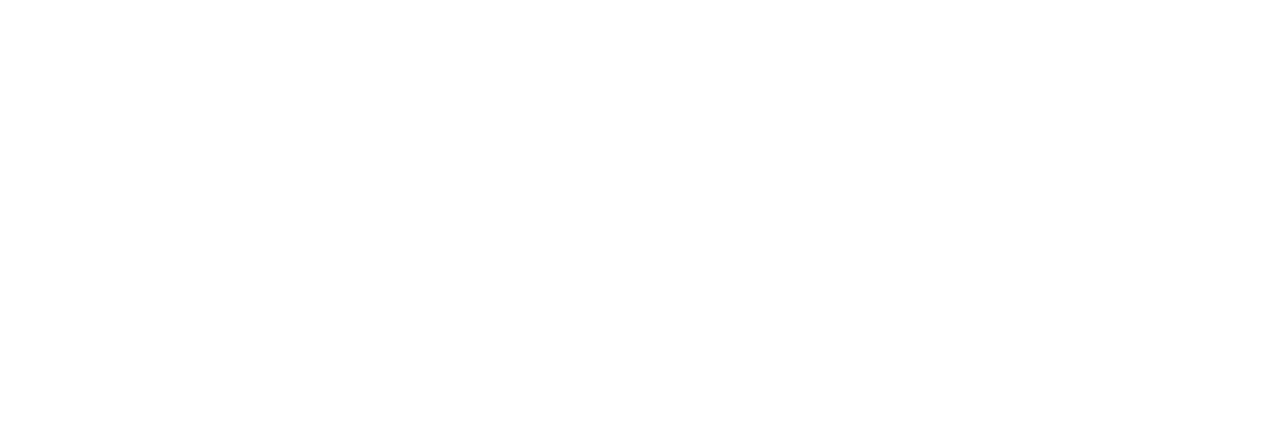
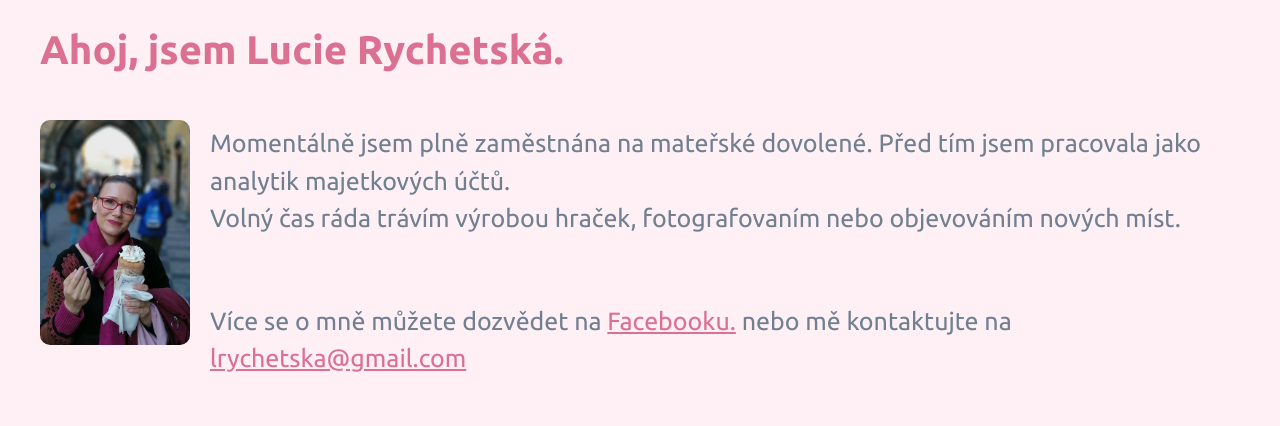
Before and after one commit to tvorimweb-2019-praha-podzim/projekt01-vizitka-luciuscholu81, a plain HTML site: page index.html in a window 1280 px wide. Drawn offline with Linux system fonts and the light colour scheme.

Commit message:
finished version
ukol01

```diff
--- a/index.html
+++ b/index.html
@@ -16,3 +16,30 @@ Vizitku ostyluj pomocí CSS:
 
 Tip: Webdesign In 4 Minutes https://jgthms.com/web-design-in-4-minutes/
 -->
+
+<!DOCTYPE html>
+<html lang="cs">
+<head>
+    <meta charset="UTF-8">
+    <meta name="viewport" content="width=device-width, initial-scale=1.0">
+    <meta http-equiv="X-UA-Compatible" content="ie=edge">
+    <link rel="stylesheet" href="style.css">
+
+    <link href="https://fonts.googleapis.com/css?family=Ubuntu:400,500,700&display=swap&subset=latin-ext" rel="stylesheet">
+
+    <title>Vizitka</title>
+</head>
+<body>
+
+<h1>Ahoj, jsem Lucie Rychetská.</h1>
+
+<img class="ja" src="lur.jpg" alt="foto Lucie Rychetska">
+
+<p>Momentálně jsem plně zaměstnána na mateřské dovolené. Před tím jsem pracovala jako analytik majetkových účtů.<br>
+    Volný čas ráda trávím výrobou hraček, fotografovaním nebo objevováním nových míst.  </p>
+
+<p>Více se o mně můžete dozvědet na <a href="https://www.facebook.com/svobodova.lucie">Facebooku.</a> nebo mě kontaktujte na <a href="mailto:lrychetska@gmail.com">lrychetska@gmail.com</a></p>
+
+
+</body>
+</html>
--- /dev/null
+++ b/style.css
@@ -0,0 +1,25 @@
+body{color: #708090;
+    background: #FFF0F5;
+    font-size: 25px;
+    line-height: 1.5;
+    margin: 20px;
+    font-family: 'Ubuntu', sans-serif;
+}
+
+.ja{width: 150px;
+    border-radius: 10px;
+    float: left;
+    margin: 20px;
+}
+
+h1,
+a {color:#DB7093;
+}
+
+
+h1{font-size: 40px;
+    margin: 20px;
+    text-align: left
+}
+
+p{padding: 20px}
```
Also changed, not shown: lur.jpg (added).
